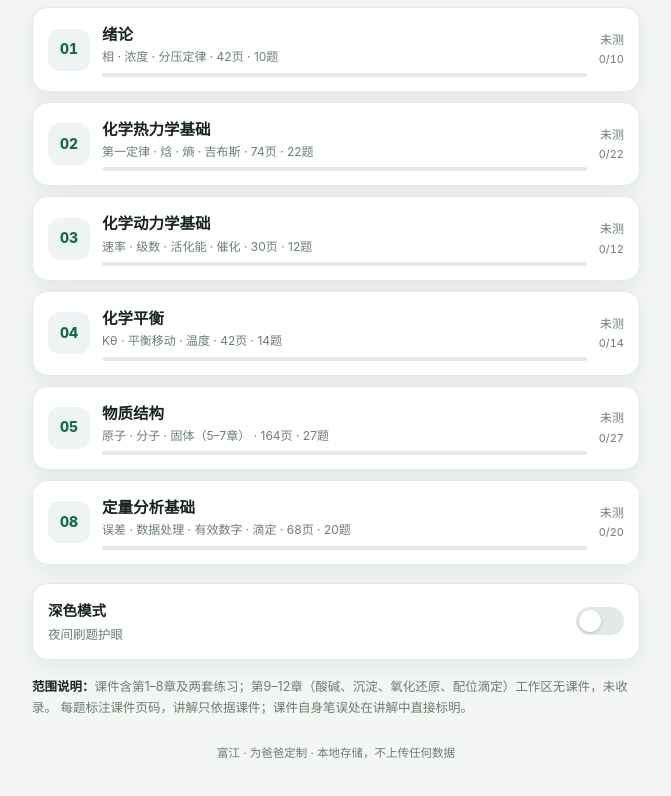
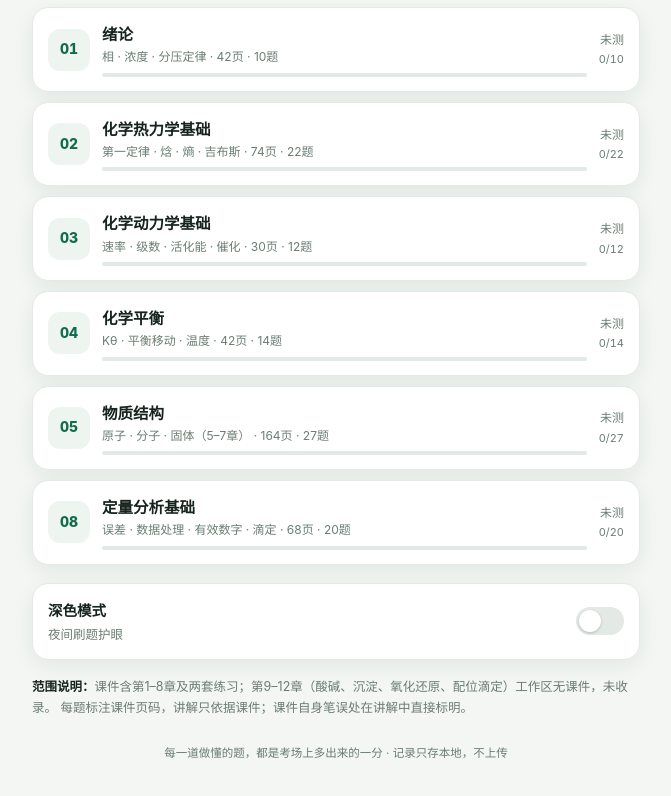
Before and after one commit to Hua1Yeah/WujiYuFengxi-HuaXue, a plain HTML site: page index.html in a window 1280 px wide. Shown: the part 424-1220 px from the top of the page, without its empty margins (304-975 px from the left). Drawn offline with Linux system fonts and the light colour scheme.

Commit message:
Add files via upload

```diff
--- a/index.html
+++ b/index.html
@@ -805,7 +805,7 @@ function renderHome(){
         <b>范围说明：</b>课件含第1–8章及两套练习；第9–12章（酸碱、沉淀、氧化还原、配位滴定）工作区无课件，未收录。
         每题标注课件页码，讲解只依据课件；课件自身笔误处在讲解中直接标明。
       </div>
-      <div class="foot">富江 · 为爸爸定制 · 本地存储，不上传任何数据</div>
+      <div class="foot">每一道做懂的题，都是考场上多出来的一分 · 记录只存本地，不上传</div>
     </div>`;
 }
 
```
